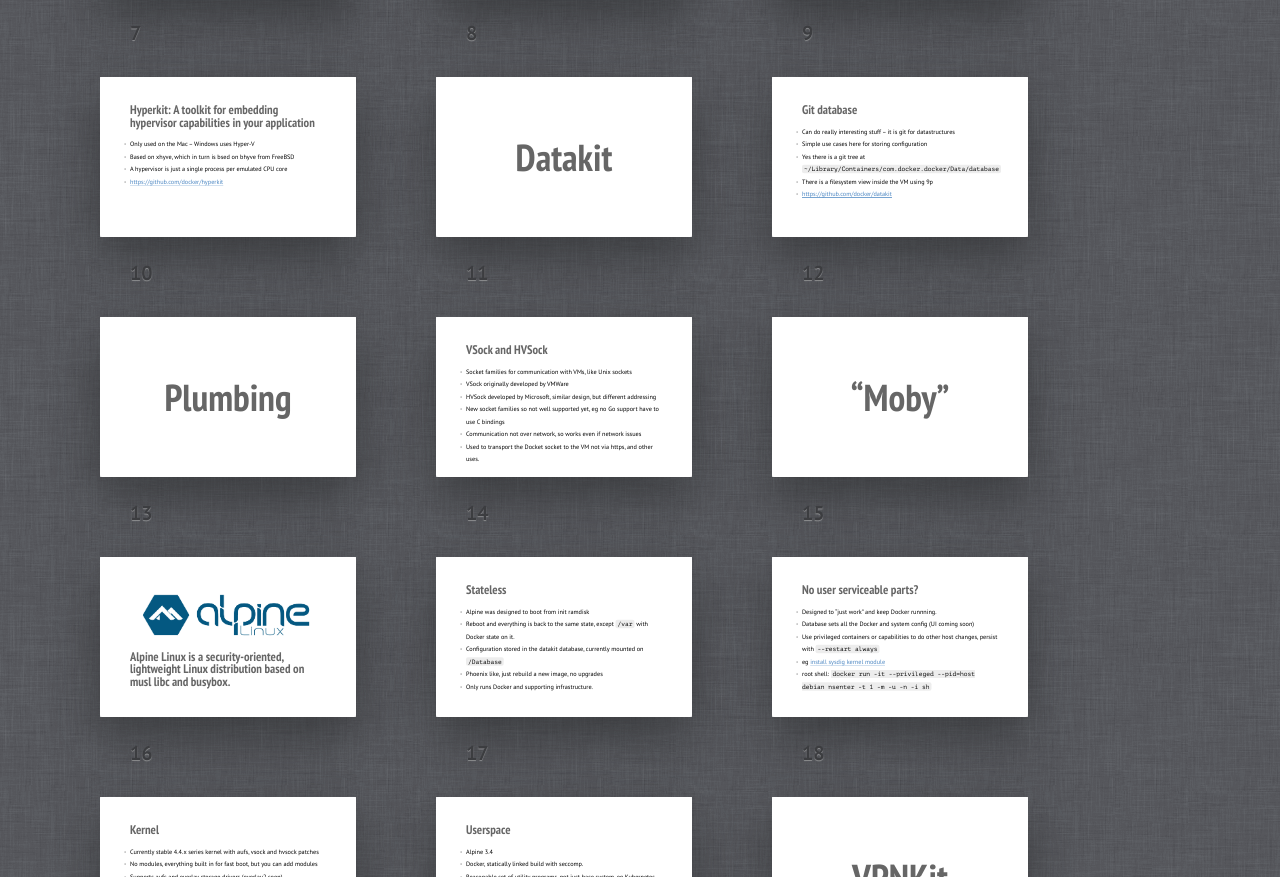
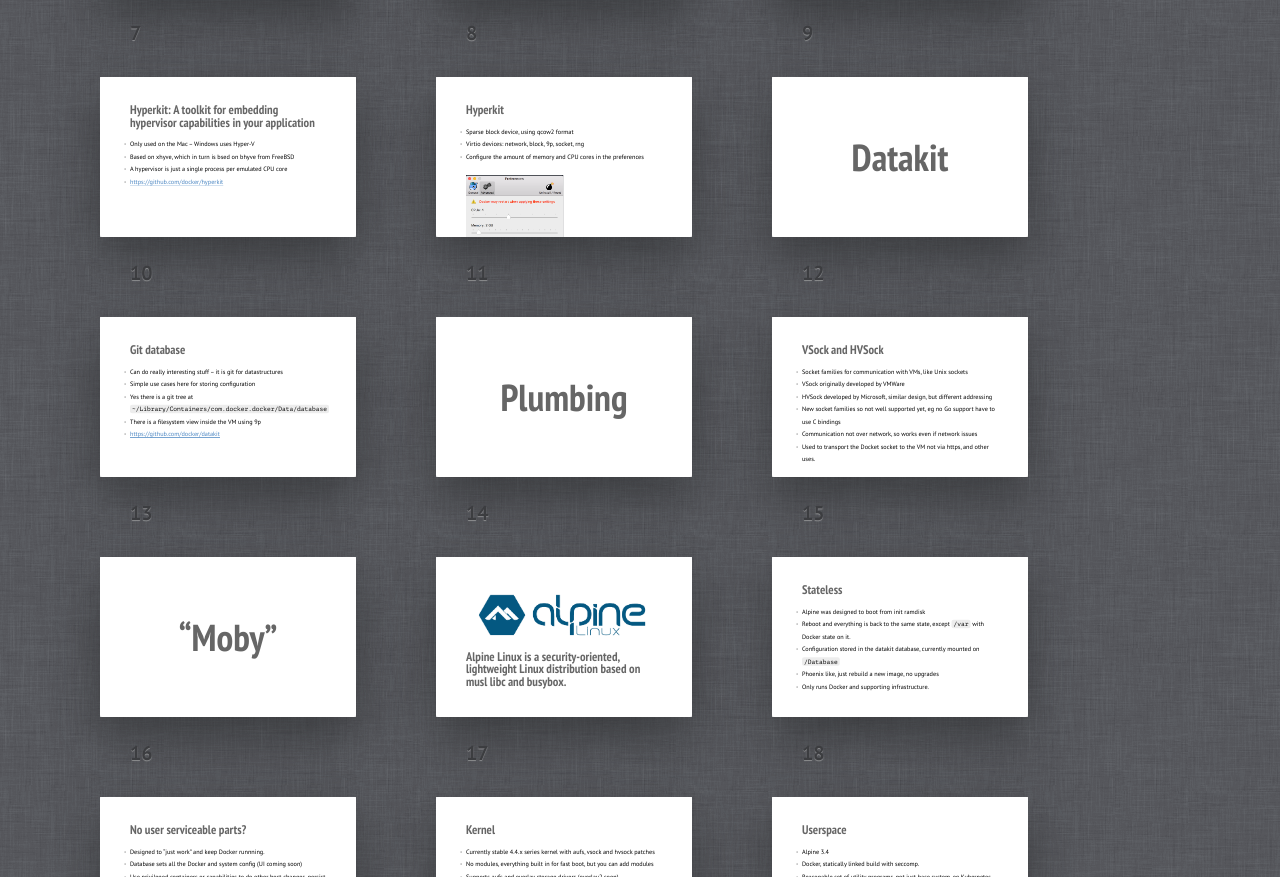
Before and after one commit to justincormack/dockercon2016, a plain HTML site: page index.html in a window 1280 px wide. Shown: the part 873-1750 px from the top of the page. Drawn offline with Linux system fonts and the light colour scheme.

Commit message:
add preferences
Signed-off-by: Justin Cormack <justin.cormack@docker.com>

```diff
--- a/index.html
+++ b/index.html
@@ -159,6 +159,18 @@ justin          43422   com.docker.osxfs --address fd:3 --connect /Users/justin/
 	<li>A hypervisor is just a single process per emulated CPU core
 	<li><a href="https://github.com/docker/hyperkit">https://github.com/docker/hyperkit</a>
 </ul>
+</div>
+</section>
+
+<section class="slide">
+<div>
+<h2>Hyperkit</h2>
+<ul>
+	<li>Sparse block device, using qcow2 format
+	<li>Virtio devices: network, block, 9p, socket, rng
+	<li>Configure the amount of memory and CPU cores in the preferences
+</ul>
+<img src="pictures/preferences.png" height="250px"/>
 </div>
 </section>
 
```
Also changed, not shown: pictures/preferences.png (added).
